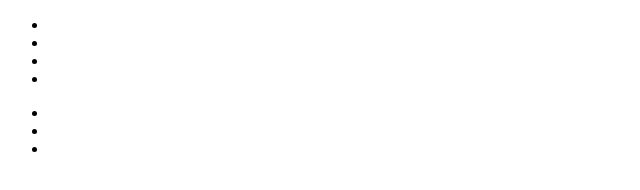
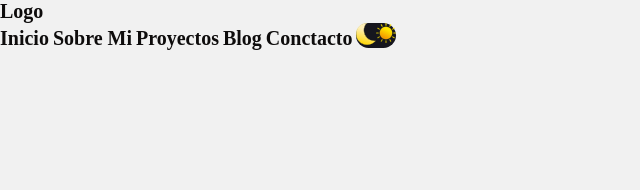
Before and after one commit to hyupanqui/portfolio, a plain HTML site: page index.html in a window 1280 px wide. Shown: the whole page, without its empty margins (0-640 px from the left). Drawn offline with Linux system fonts and the light colour scheme.

Commit message:
add styles

```diff
--- a/index.html
+++ b/index.html
@@ -4,17 +4,31 @@
   <meta charset="UTF-8">
   <meta http-equiv="X-UA-Compatible" content="IE=edge">
   <meta name="viewport" content="width=device-width, initial-scale=1.0">
+  <!--<link rel="stylesheet" href="styles/index.css">-->
+  <link rel="stylesheet" href="styles/index.css">
   <title>Portfolio</title>
 </head>
 <body>
   <header>
-    <nav>
-      <ul>
-        <li></li>
-        <li></li>
-        <li></li>
-        <li></li>
-      </ul>
+    <nav class="nav">
+      <div>
+        <a href="#">Logo</a>
+      </div>
+      <div>
+        <ul class="">
+          <li><a href="#">Inicio</a></li>
+          <li><a href="#">Sobre Mi</a></li>
+          <li><a href="#">Proyectos</a></li>
+          <li><a href="#">Blog</a></li>
+          <li><a href="#">Conctacto</a></li>
+          <li>
+            <button class="switch" id="switch">
+              <span><img src="img/Moon.svg" alt=""></span>
+              <span><img src="img/Sun.svg" alt=""></span>
+            </button>
+          </li>
+        </ul>
+      </div>
     </nav>
   </header>
   <div>
--- /dev/null
+++ b/styles/index.css
@@ -0,0 +1,37 @@
+* {
+  padding: 0;
+  margin: 0;
+  -webkit-box-sizing: border-box;
+  box-sizing: border-box;
+}
+
+body {
+  background-color: #F1F1F1;
+  font-family: 'Raleway';
+    -webkit-transition: .3s ease all;
+      transition: .3s ease all;
+}
+
+.nav li {
+  font-size: 20px;
+  font-weight: bold;
+  display: inline-block;
+}
+
+a {
+  font-size: 20px;
+  font-weight: bold;
+  text-decoration: none;
+  color: #0e0c0c;
+}
+
+/* Dark mode */
+.switch {
+  background: #16161e;
+  border-radius: 1000px;
+  border: none;
+  position: relative;
+  cursor: pointer;
+  display: flex;
+  outline: none;
+}
```
Also changed, not shown: img/Moon.svg (added), img/Sun.svg (added).
